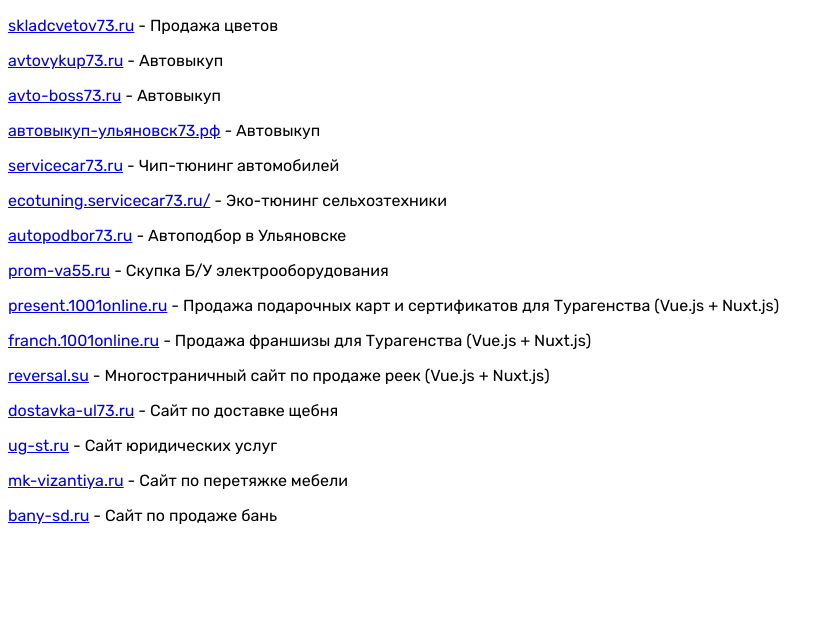
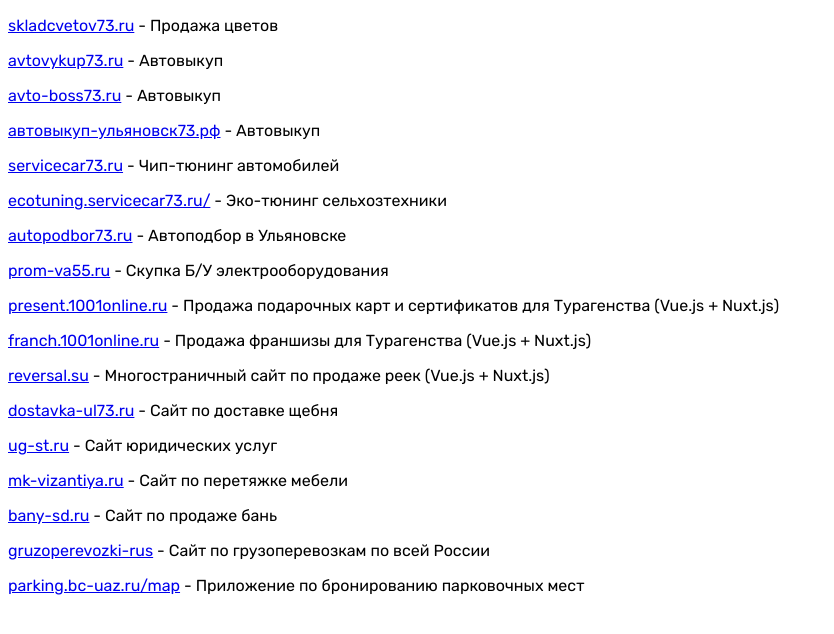
Before and after one commit to Antoningit/meandr-test, a plain HTML site: page index.html in a window 1280 px wide. Shown: the whole page, without its empty margins (0-834 px from the left). Drawn offline with Linux system fonts and the light colour scheme.

Commit message:
Update index.html
Добавлены работы

```diff
--- a/index.html
+++ b/index.html
@@ -47,6 +47,14 @@
             перетяжке мебели</p>
         <p><a href="http://bany-sd.ru/" target="_blank" rel="nofollow noopener">bany-sd.ru</a> - Сайт по продаже бань
         </p>
+        <p>
+            <a href="http://gruzoperevozki-rus.ru/" target="_blank" rel="nofollow noopener">gruzoperevozki-rus</a> -
+            Сайт по грузоперевозкам по всей России
+        </p>
+        <p>
+            <a href="http://parking.bc-uaz.ru/map/" target="_blank" rel="nofollow noopener">parking.bc-uaz.ru/map</a> -
+            Приложение по бронированию парковочных мест
+        </p>
 
     </main>
     <footer></footer>
```
